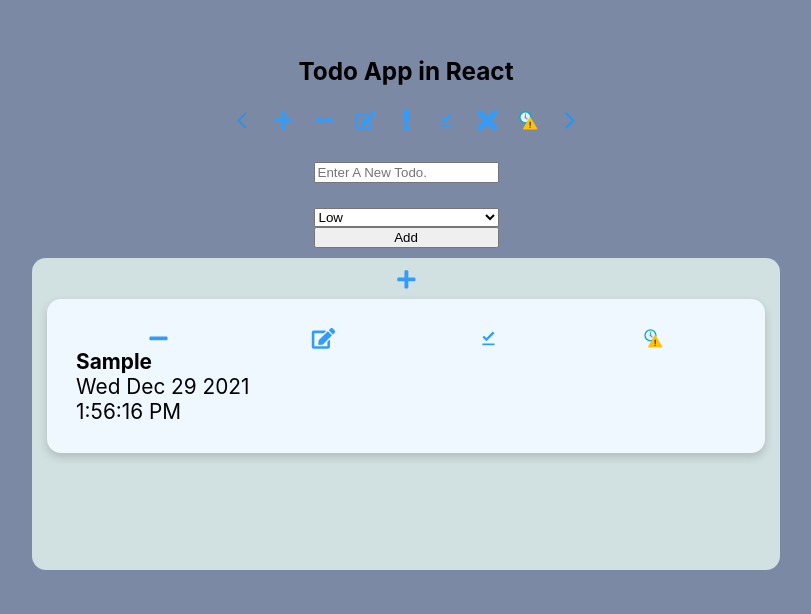
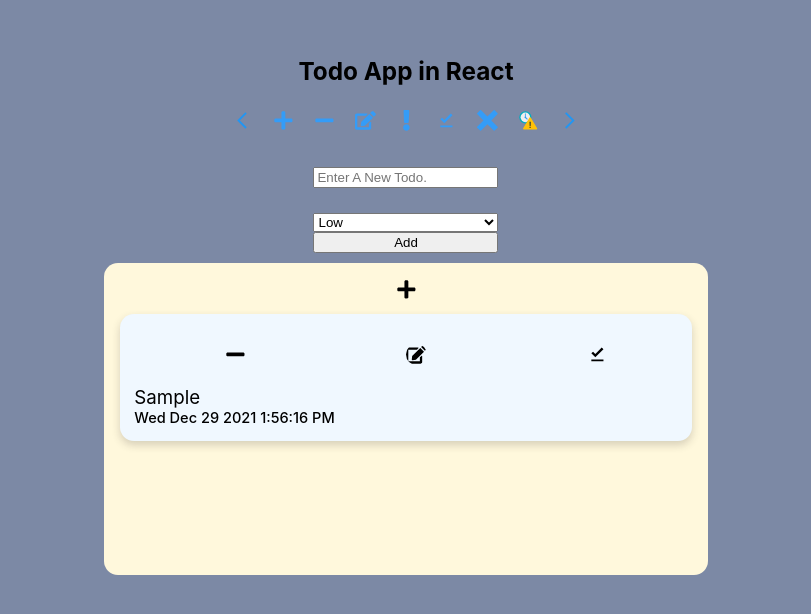
Before and after one commit to kharelutsav/todo, a React (Create React App) app: page / in a window 1280 px wide. Both pictures are taken after typing "Sample" into the empty fields and a click on the button "Add". Shown: the top 614 px of the page, without its empty margins (234-1045 px from the left). Built offline with nearby package versions, Linux system fonts and the light colour scheme.

Commit message:
added icons under span

```diff
--- a/src/App.css
+++ b/src/App.css
@@ -15,17 +15,6 @@ div{
   padding-right: 5px;
   margin-left: 5px;
   margin-right: 5px;
-  display: inline-flex;
-  flex: 1 0 auto
-}
-
-table {
-  border: 20;
-  width: 80vw;
-  min-height: 35vh;
-  border-radius: 14px;
-  background-color: whitesmoke;
-  align-self: center;
 }
 
 .Footer {
--- a/src/components/Display.js
+++ b/src/components/Display.js
@@ -13,15 +13,20 @@ function Display({data}) {
             {data.map(rec => {
                 return (
                     <div className='disp-item'>
-                        <span>
-                            <FaMinus className='fa-minus icons'/>
-                            <FaEdit className='fa-edit icons'/>
-                            <MdOutlineDownloadDone className='md-done icons'/>
-                            <FcExpired className='fc-exp icons'/>
-                        </span>
-                        <p><b>{rec[0]}</b></p>
-                        <p>{rec[1]}</p>
-                        <p>{rec[2]}</p>
+                        <div className='all-icons'>
+                            <span className='span-ic'>
+                                <FaMinus className='fa-minus icons ic'/>
+                            </span>
+                            <span className='span-ic'>
+                                <FaEdit className='fa-edit icons ic'/>
+                            </span>
+                            <span className='span-ic'>
+                                <MdOutlineDownloadDone className='md-done icons ic'/>
+                            </span>
+                                {/* <FcExpired className='fc-exp icons'/> */}
+                        </div>
+                        <p className='todo-name'>{rec[0]}</p>
+                        <p className='other-text'>{rec[1]} {rec[2]}</p>
                     </div>)
             })}
         </div>
--- a/src/css/display.css
+++ b/src/css/display.css
@@ -1,6 +1,6 @@
 .disp-container {
-    background-color: rgb(209, 224, 224);
-    width: calc(35vh + 35vw);
+    background-color: cornsilk;
+    width: calc(28vh + 28vw);
     min-width: fit-content;
     min-height: calc(14vh + 14vw);
     border-radius: 14px;
@@ -9,7 +9,7 @@
 .disp-item {
     background-color: aliceblue;
     text-align: left;
-    padding: calc(1.4vh + 1.4vw);
+    padding: calc(0.7vh + 0.7vw);
     box-shadow: 0 4px 8px 0 rgba(48, 47, 47, 0.2);
     margin: 5px;
     border-radius: 14px;
@@ -19,15 +19,44 @@
     box-shadow: 0 8px 16px 0 rgba(63, 61, 61, 0.2);
 }
 
-span {
+.fa-plus,
+.ic {
+    color: black;
+    padding: 5px;
+    border-radius: 21px;
+}
+
+.fa-plus:hover,
+.ic:hover {
+    background-color: whitesmoke;
+    color: rgb(52, 156, 247);
+    box-shadow: 0 8px 16px 0 rgba(63, 61, 61, 0.2);
+    width: 21px;
+    height: 21px;
+}
+
+div.all-icons {
+    width: 100%;
     display: inline-flex;
     flex-direction: row;
+}
+
+.span-ic {
+    flex: 1 0 auto;
+    text-align: center;
 }
 
 p {
     margin: 0px;
 }
 
-b {
+.todo-name {
+    font-weight: 400;
+    font-size: 0.9rem;
     text-transform: capitalize;
 }
+
+.other-text {
+    font-weight: 500;
+    font-size: 0.7rem;
+}
```
